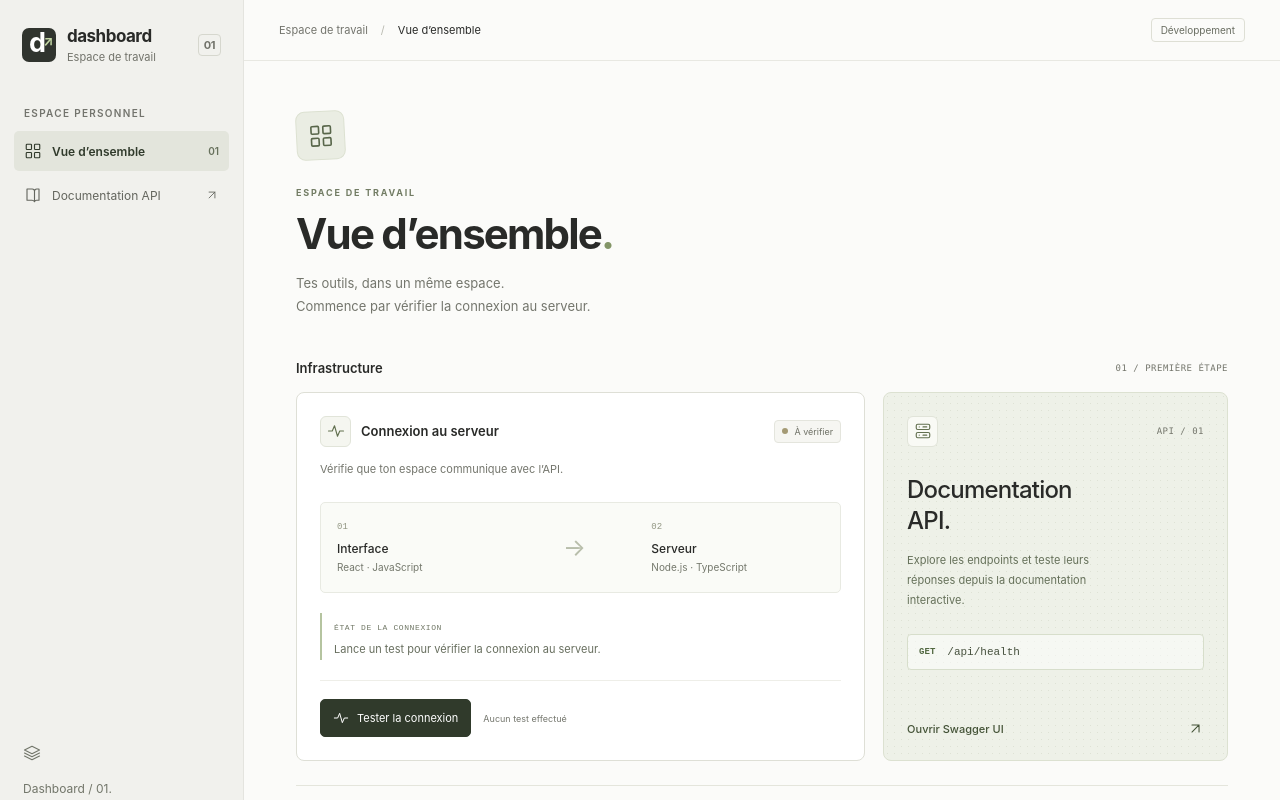
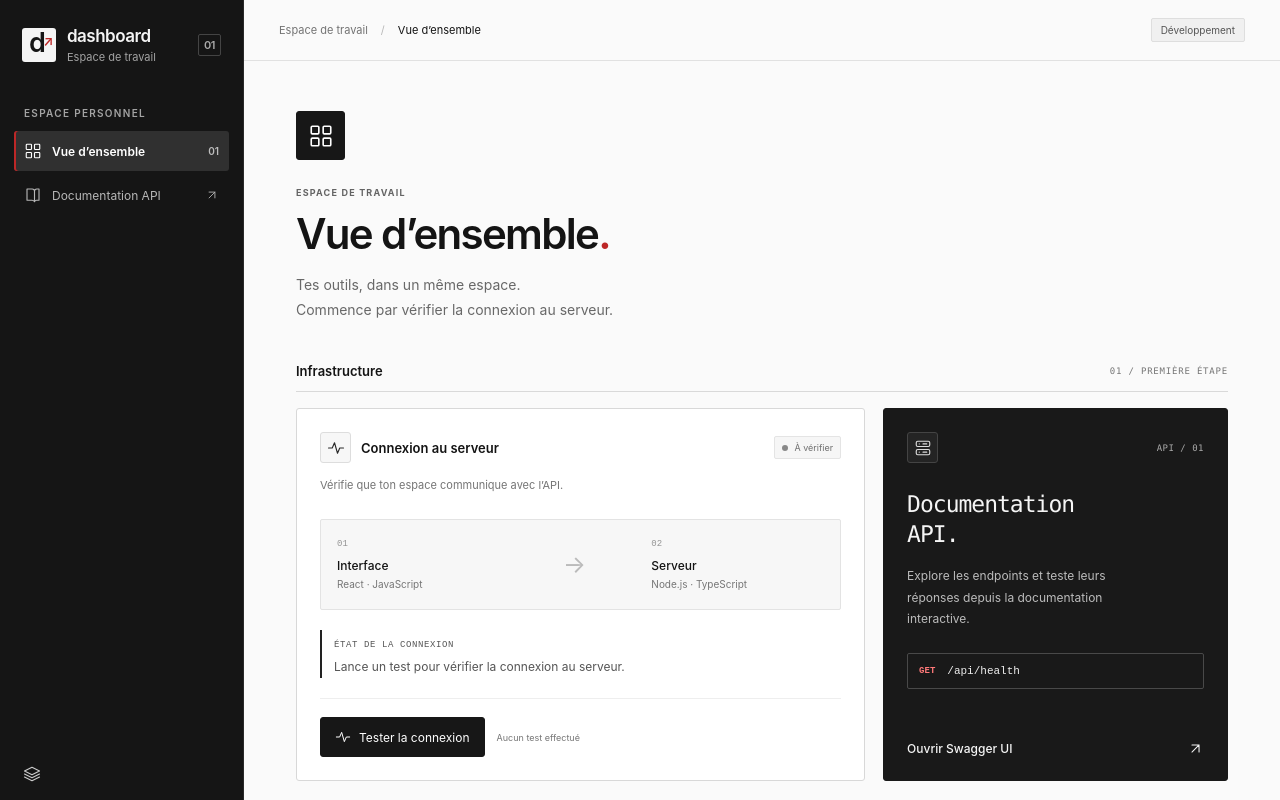
Before and after one commit to Origanire/lumi-dashboard, a React (Vite) app in the folder frontend/: page / in a window 1280 px wide. Shown: the top 800 px of the page. Built offline with nearby package versions, Linux system fonts and the light colour scheme.

Commit message:
Refactor CSS styles for improved visual consistency and accessibility

```diff
--- a/frontend/src/style.css
+++ b/frontend/src/style.css
@@ -1,91 +1,147 @@
-:root { font-family: -apple-system, BlinkMacSystemFont, 'Segoe UI', sans-serif; color: #292a28; background: #fbfbf9; font-synthesis: none; -webkit-font-smoothing: antialiased; }
+:root { font-family: -apple-system, BlinkMacSystemFont, 'Segoe UI', sans-serif; color: #2a2a2a; background: #fbfbfb; font-synthesis: none; -webkit-font-smoothing: antialiased; }
 * { box-sizing: border-box; }
 body { margin: 0; }
 a { color: inherit; text-decoration: none; }
 button { font: inherit; }
 button, a { -webkit-tap-highlight-color: transparent; }
-:focus-visible { outline: 2px solid #58734f; outline-offset: 5px; }
+:focus-visible { outline: 2px solid #6b6b6b; outline-offset: 5px; }
 main:focus { outline: none; }
-.skip-link { position: fixed; top: -60px; left: 16px; z-index: 10; padding: 12px; background: #292a28; color: white; }
+.skip-link { position: fixed; top: -60px; left: 16px; z-index: 10; padding: 12px; background: #2a2a2a; color: white; }
 .skip-link:focus { top: 12px; }
 .workspace { display: flex; min-height: 100vh; }
-.sidebar { width: 244px; flex-shrink: 0; background: #f1f1ed; border-right: 1px solid #e4e4df; padding: 26px 14px 0; display: flex; flex-direction: column; }
+.sidebar { width: 244px; flex-shrink: 0; background: #f1f1f1; border-right: 1px solid #e4e4e4; padding: 26px 14px 0; display: flex; flex-direction: column; }
 .workspace-brand { display: flex; align-items: center; gap: 11px; padding: 0 8px; font-weight: 650; font-size: 17px; letter-spacing: -.5px; }
-.brand-symbol { width: 34px; height: 34px; background: #30342e; color: #fff; border-radius: 7px; font-size: 27px; line-height: 30px; padding-left: 7px; position: relative; }
-.brand-symbol span { font-size: 13px; position: absolute; top: -2px; right: 3px; color: #c3d7a4; }
-.brand-caption { display: block; margin-top: 4px; font-size: 11px; font-weight: 400; letter-spacing: 0; color: #72736b; }
-.workspace-version { margin-left: auto; color: #72736b; font-size: 11px; border: 1px solid #d6d7ce; padding: 3px 5px; border-radius: 4px; }
-.sidebar-section { font-size: 10px; letter-spacing: 1.3px; color: #73746d; margin: 43px 10px 12px; font-weight: 600; }
-.nav-item { display: flex; align-items: center; gap: 10px; font-size: 12px; padding: 11px 10px; margin-bottom: 4px; border-radius: 5px; color: #64665e; }
-.nav-item.active { background: #e3e5dc; color: #303a2b; font-weight: 600; }
-.nav-item:hover { background: #e6e7e0; }
+.brand-symbol { width: 34px; height: 34px; background: #333333; color: #fff; border-radius: 7px; font-size: 27px; line-height: 30px; padding-left: 7px; position: relative; }
+.brand-symbol span { font-size: 13px; position: absolute; top: -2px; right: 3px; color: #cfcfcf; }
+.brand-caption { display: block; margin-top: 4px; font-size: 11px; font-weight: 400; letter-spacing: 0; color: #727272; }
+.workspace-version { margin-left: auto; color: #727272; font-size: 11px; border: 1px solid #d6d6d6; padding: 3px 5px; border-radius: 4px; }
+.sidebar-section { font-size: 10px; letter-spacing: 1.3px; color: #737373; margin: 43px 10px 12px; font-weight: 600; }
+.nav-item { display: flex; align-items: center; gap: 10px; font-size: 12px; padding: 11px 10px; margin-bottom: 4px; border-radius: 5px; color: #656565; }
+.nav-item.active { background: #e4e4e4; color: #373737; font-weight: 600; }
+.nav-item:hover { background: #e6e6e6; }
 .nav-count, .nav-item > svg:last-child:not(:first-child) { margin-left: auto; }
-.nav-count { font-size: 10px; color: #67715c; }
-.sidebar-note { margin: auto 9px 30px; padding-top: 55px; color: #72766a; }
+.nav-count { font-size: 10px; color: #6d6d6d; }
+.sidebar-note { margin: auto 9px 30px; padding-top: 55px; color: #747474; }
 .sidebar-note p { font-size: 12px; line-height: 1.8; }
-.sidebar-note p span { color: #73746d; font-size: 11px; }
-.sidebar-bottom { border-top: 1px solid #ddded6; padding: 18px 5px; display: flex; align-items: center; gap: 7px; font-size: 10px; color: #67695f; }
+.sidebar-note p span { color: #737373; font-size: 11px; }
+.sidebar-bottom { border-top: 1px solid #dddddd; padding: 18px 5px; display: flex; align-items: center; gap: 7px; font-size: 10px; color: #686868; }
 .sidebar-bottom .mono { margin-left: auto; font-size: 9px; }
-.environment-dot, .status-dot { width: 6px; height: 6px; border-radius: 50%; background: #81926e; flex-shrink: 0; }
+.environment-dot, .status-dot { width: 6px; height: 6px; border-radius: 50%; background: #8c8c8c; flex-shrink: 0; }
 .content-area { flex: 1; min-width: 0; }
-.topbar { min-height: 61px; border-bottom: 1px solid #e8e8e2; padding: 0 35px; display: flex; justify-content: space-between; align-items: center; gap: 12px; font-size: 11px; }
-.breadcrumb { color: #73746d; }
-.breadcrumb-separator { margin: 0 13px; color: #b8b9b0; }
-.development-badge { font-size: 10px; color: #696d61; border: 1px solid #dedfd5; border-radius: 4px; padding: 5px 9px; }
+.topbar { min-height: 61px; border-bottom: 1px solid #e8e8e8; padding: 0 35px; display: flex; justify-content: space-between; align-items: center; gap: 12px; font-size: 11px; }
+.breadcrumb { color: #737373; }
+.breadcrumb-separator { margin: 0 13px; color: #b8b8b8; }
+.development-badge { font-size: 10px; color: #6b6b6b; border: 1px solid #dedede; border-radius: 4px; padding: 5px 9px; }
 main { max-width: 1100px; margin: 0 auto; padding: 50px 52px 25px; }
-.page-icon { width: 49px; height: 49px; display: grid; place-items: center; background: #eaede3; border: 1px solid #dce1d1; border-radius: 9px; color: #58664a; margin-bottom: 27px; transform: rotate(-3deg); }
-.eyebrow { font-size: 9px; letter-spacing: 1.8px; color: #727c64; font-weight: 650; margin-bottom: 10px; }
+.page-icon { width: 49px; height: 49px; display: grid; place-items: center; background: #ececec; border: 1px solid #dfdfdf; border-radius: 3px; color: #616161; margin-bottom: 27px; transform: none; }
+.eyebrow { font-size: 9px; letter-spacing: 1.8px; color: #787878; font-weight: 650; margin-bottom: 10px; }
 h1 { font-size: clamp(30px, 4vw, 42px); font-weight: 650; letter-spacing: -1.8px; margin: 0 0 13px; }
-h1 > span { color: #839567; }
-.intro { font-size: 13px; color: #74766d; line-height: 1.8; margin: 0; }
+h1 > span { color: #8e8e8e; }
+.intro { font-size: 13px; color: #757575; line-height: 1.8; margin: 0; }
 .section-heading { margin: 41px 0 16px; display: flex; justify-content: space-between; align-items: center; gap: 15px; }
 h2 { font-size: 13px; font-weight: 600; margin: 0; }
-.mono { font-family: 'SFMono-Regular', Consolas, monospace; font-size: 9px; letter-spacing: .5px; color: #74766c; }
+.mono { font-family: 'SFMono-Regular', Consolas, monospace; font-size: 9px; letter-spacing: .5px; color: #757575; }
 .infrastructure-grid { display: grid; grid-template-columns: minmax(0, 1.65fr) minmax(230px, 1fr); gap: 18px; }
-.connection-panel { border: 1px solid #dedfd6; border-radius: 8px; background: #fff; padding: 23px; }
+.connection-panel { border: 1px solid #dedede; border-radius: 3px; background: #fff; padding: 23px; }
 .panel-heading { display: flex; gap: 10px; align-items: center; flex-wrap: wrap; }
-.icon-box { width: 31px; height: 31px; border: 1px solid #e1e4d9; background: #f5f6f0; border-radius: 6px; color: #62704f; display: grid; place-items: center; }
+.icon-box { width: 31px; height: 31px; border: 1px solid #e3e3e3; background: #f5f5f5; border-radius: 6px; color: #6b6b6b; display: grid; place-items: center; }
 h3 { font-size: 13px; font-weight: 600; margin: 0; }
-.connection-badge { margin-left: auto; display: flex; gap: 6px; align-items: center; font-size: 9px; border: 1px solid #e4e5dd; background: #f6f6f2; padding: 5px 7px; border-radius: 4px; white-space: nowrap; color: #6e7065; }
-.connection-badge.idle .status-dot, .connection-badge.pending .status-dot { background: #a49a74; }
-.connection-badge.success { color: #44613a; background: #f1f5eb; border-color: #d8e5cb; }
-.connection-badge.error { color: #9b3d33; background: #fff1ee; border-color: #f0d7d1; }
-.connection-badge.error .status-dot { background: #b34d42; }
-.panel-description { font-size: 11px; color: #74766d; margin: 14px 0 24px; line-height: 1.6; }
-.connection-flow { display: flex; align-items: center; padding: 19px 16px; background: #fafbf7; border: 1px solid #e8eae2; border-radius: 5px; }
+.connection-badge { margin-left: auto; display: flex; gap: 6px; align-items: center; font-size: 9px; border: 1px solid #e4e4e4; background: #f6f6f6; padding: 5px 7px; border-radius: 4px; white-space: nowrap; color: #6f6f6f; }
+.connection-badge.idle .status-dot, .connection-badge.pending .status-dot { background: #999999; }
+.connection-badge.success { color: #585858; background: #f3f3f3; border-color: #e0e0e0; }
+.connection-badge.error { color: #505050; background: #f4f4f4; border-color: #dcdcdc; }
+.connection-badge.error .status-dot { background: #626262; }
+.panel-description { font-size: 11px; color: #757575; margin: 14px 0 24px; line-height: 1.6; }
+.connection-flow { display: flex; align-items: center; padding: 19px 16px; background: #fafafa; border: 1px solid #e9e9e9; border-radius: 5px; }
 .connection-flow > div { display: flex; flex-direction: column; gap: 5px; flex: 1; }
-.flow-marker { font-family: monospace; font-size: 9px; color: #929783; margin-bottom: 4px; }
+.flow-marker { font-family: monospace; font-size: 9px; color: #949494; margin-bottom: 4px; }
 .connection-flow strong { font-size: 12px; font-weight: 550; }
-.connection-flow div > span:last-child { font-size: 10px; color: #74786c; }
-.flow-line { flex: .75; text-align: center; margin-right: 12px; color: #b8beab; font-size: 24px; }
-.flow-line.connected { color: #6b8a51; }
-.response-box { margin: 20px 0; border-left: 2px solid #b5c4a0; padding: 1px 0 1px 12px; }
-.response-label { font-family: monospace; letter-spacing: .6px; color: #707765; font-size: 8px; }
-.response-box p { font-size: 11px; color: #686f5f; line-height: 1.7; margin: 6px 0 0; }
-.response-box.error { border-color: #b34d42; }
-.response-box.error p { color: #9b3d33; }
-.panel-actions { display: flex; align-items: center; flex-wrap: wrap; gap: 12px; border-top: 1px solid #eeeee8; padding-top: 18px; }
-button { display: inline-flex; align-items: center; gap: 8px; border: 1px solid #303a2b; background: #303a2b; color: #fff; font-size: 11px; padding: 10px 12px; border-radius: 5px; cursor: pointer; transition: background .15s; }
-button:hover { background: #47533f; }
+.connection-flow div > span:last-child { font-size: 10px; color: #767676; }
+.flow-line { flex: .75; text-align: center; margin-right: 12px; color: #bbbbbb; font-size: 24px; }
+.flow-line.connected { color: #7f7f7f; }
+.response-box { margin: 20px 0; border-left: 2px solid #bebebe; padding: 1px 0 1px 12px; }
+.response-label { font-family: monospace; letter-spacing: .6px; color: #747474; font-size: 8px; }
+.response-box p { font-size: 11px; color: #6c6c6c; line-height: 1.7; margin: 6px 0 0; }
+.response-box.error { border-color: #626262; }
+.response-box.error p { color: #505050; }
+.panel-actions { display: flex; align-items: center; flex-wrap: wrap; gap: 12px; border-top: 1px solid #eeeeee; padding-top: 18px; }
+button { display: inline-flex; align-items: center; gap: 8px; border: 1px solid #373737; background: #373737; color: #fff; font-size: 11px; padding: 10px 12px; border-radius: 5px; cursor: pointer; transition: background .15s; }
+button:hover { background: #4f4f4f; }
 button:disabled { opacity: .65; cursor: wait; }
-.last-check { color: #74766d; font-size: 9px; }
-.api-panel { border: 1px solid #dce1d1; border-radius: 8px; padding: 23px; background-color: #eef1e8; background-image: radial-gradient(#82916c26 .65px, transparent .65px); background-size: 7px 7px; display: flex; flex-direction: column; }
+.last-check { color: #757575; font-size: 9px; }
+.api-panel { border: 1px solid #dfdfdf; border-radius: 3px; padding: 23px; background-color: #f0f0f0; background-image: radial-gradient(#8b8b8b26 .65px, transparent .65px); background-size: 7px 7px; display: flex; flex-direction: column; }
 .api-panel-top { display: flex; justify-content: space-between; align-items: center; margin-bottom: 27px; }
-.api-panel-top .icon-box { background: #f9faf5; }
+.api-panel-top .icon-box { background: #f9f9f9; }
 .api-panel h3 { font-size: 24px; letter-spacing: -.8px; line-height: 1.3; font-weight: 550; }
-.api-panel p { font-size: 11px; color: #657059; line-height: 1.8; max-width: 230px; margin: 15px 0 23px; }
-.endpoint { background: #ffffff80; border: 1px solid #d7decb; padding: 11px; border-radius: 4px; display: flex; align-items: center; gap: 12px; }
-.endpoint span { font-family: monospace; font-size: 9px; color: #526841; font-weight: 700; }
-.endpoint code { font-size: 11px; color: #47513e; }
-.documentation-link { margin-top: auto; padding-top: 22px; display: flex; justify-content: space-between; align-items: center; font-size: 11px; font-weight: 550; color: #435236; }
+.api-panel p { font-size: 11px; color: #6c6c6c; line-height: 1.8; max-width: 230px; margin: 15px 0 23px; }
+.endpoint { background: #ffffff80; border: 1px solid #dbdbdb; padding: 11px; border-radius: 4px; display: flex; align-items: center; gap: 12px; }
+.endpoint span { font-family: monospace; font-size: 9px; color: #616161; font-weight: 700; }
+.endpoint code { font-size: 11px; color: #4e4e4e; }
+.documentation-link { margin-top: auto; padding-top: 22px; display: flex; justify-content: space-between; align-items: center; font-size: 11px; font-weight: 550; color: #4d4d4d; }
 .documentation-link:hover { text-decoration: underline; }
-.next-section { margin-top: 24px; border-top: 1px solid #e4e5dc; border-bottom: 1px solid #e4e5dc; padding: 22px 0; display: flex; align-items: center; gap: 17px; }
-.next-number { border: 1px solid #dedfd6; border-radius: 5px; padding: 9px; }
+.next-section { margin-top: 24px; border-top: 1px solid #e4e4e4; border-bottom: 1px solid #e4e4e4; padding: 22px 0; display: flex; align-items: center; gap: 17px; }
+.next-number { border: 1px solid #dedede; border-radius: 5px; padding: 9px; }
 .next-section h2 { font-size: 12px; }
-.next-section p { color: #74766d; font-size: 11px; line-height: 1.6; margin: 5px 0 0; }
-.planned-badge { margin-left: auto; font-size: 9px; color: #74766d; background: #efefea; padding: 5px 8px; border-radius: 4px; white-space: nowrap; }
-.page-footer { display: flex; justify-content: space-between; gap: 16px; margin-top: 30px; color: #7b7d72; font-size: 9px; }
+.next-section p { color: #757575; font-size: 11px; line-height: 1.6; margin: 5px 0 0; }
+.planned-badge { margin-left: auto; font-size: 9px; color: #757575; background: #efefef; padding: 5px 8px; border-radius: 4px; white-space: nowrap; }
+.page-footer { display: flex; justify-content: space-between; gap: 16px; margin-top: 30px; color: #7c7c7c; font-size: 9px; }
+/* Direction graphique : surfaces noires, papier blanc et accent signal. */
+:root { --ink: #141414; --paper: #fafafa; --signal: #bd2727; color: var(--ink); background: var(--paper); }
+:focus-visible { outline-color: var(--signal); }
+.sidebar { background: #151515; border-color: #292929; color: #f4f4f4; }
+.workspace-brand { font-weight: 600; }
+.brand-symbol { background: #f5f5f5; color: #151515; border-radius: 3px; }
+.brand-symbol span { color: var(--signal); }
+.brand-caption, .sidebar-section { color: #a3a3a3; }
+.workspace-version { color: #aaa; border-color: #444; border-radius: 2px; }
+.nav-item { color: #b7b7b7; border-radius: 3px; font-size: 12px; }
+.nav-item.active { background: #303030; color: #fff; box-shadow: inset 2px 0 var(--signal); }
+.nav-item:hover { background: #292929; color: #fff; }
+.nav-count { color: #bdbdbd; }
+.sidebar-note { color: #ccc; }
+.sidebar-note p span { color: #a3a3a3; }
+.sidebar-bottom { color: #aaa; border-color: #333; }
+.sidebar-bottom .mono { color: #aaa; }
+.environment-dot { background: #ce3535; }
+.topbar { background: #fafafa; border-color: #e1e1e1; }
+.development-badge { border-radius: 2px; color: #555; background: #f0f0f0; }
+.page-icon { background: #171717; color: #fff; border-color: #171717; border-radius: 3px; }
+.eyebrow { color: #646464; letter-spacing: 1.2px; }
+h1 { font-weight: 600; letter-spacing: -1.7px; }
+h1 > span { color: var(--signal); }
+.intro { font-size: 14px; color: #686868; }
+.section-heading { padding-bottom: 12px; border-bottom: 1px solid #d9d9d9; }
+.section-heading .mono { letter-spacing: .8px; }
+.connection-panel { border-color: #d8d8d8; }
+.icon-box { background: #f7f7f7; color: #292929; border-color: #ddd; border-radius: 3px; }
+.connection-badge { border-radius: 2px; }
+.connection-badge.idle .status-dot, .connection-badge.pending .status-dot { background: #888; }
+.connection-badge.success { color: #fff; background: #222; border-color: #222; }
+.connection-badge.success .status-dot { background: #fff; }
+.connection-badge.error { color: #a32121; background: #fff3f3; border-color: #e9caca; }
+.connection-badge.error .status-dot { background: var(--signal); }
+.connection-flow { background: #f7f7f7; border-color: #e3e3e3; border-radius: 2px; }
+.flow-line.connected { color: #171717; }
+.response-box { border-color: #222; }
+.response-label { font-size: 9px; color: #555; }
+.response-box p { font-size: 12px; color: #555; }
+.response-box.error { border-color: var(--signal); }
+.response-box.error p { color: #a32121; }
+button { background: #171717; border-color: #171717; border-radius: 3px; font-size: 12px; padding: 11px 14px; }
+button:hover { background: #353535; }
+.api-panel { background-color: #191919; background-image: radial-gradient(#ffffff12 .7px, transparent .7px); background-size: 6px 6px; border-color: #191919; color: #f5f5f5; }
+.api-panel-top .icon-box { color: #ddd; background: #242424; border-color: #444; }
+.api-panel-top .mono { color: #aaa; }
+.api-panel h3 { font-family: 'SFMono-Regular', Consolas, monospace; font-size: 23px; font-weight: 400; letter-spacing: -1px; }
+.api-panel p { color: #bcbcbc; font-size: 12px; }
+.endpoint { background: #191919; border-color: #494949; border-radius: 2px; }
+.endpoint span { color: #ff7979; }
+.endpoint code { color: #eee; }
+.documentation-link { color: #f5f5f5; font-size: 12px; }
+.documentation-link:hover { color: #ff7979; }
+.next-number { border-radius: 2px; color: #444; }
+.planned-badge { border-radius: 2px; }
 @media (min-width: 1500px) { main { padding-top: 75px; } }
 @media (max-width: 1100px) { main { padding: 35px 28px 25px; } .sidebar { width: 215px; } .infrastructure-grid { grid-template-columns: 1fr; } .api-panel { display: grid; grid-template-columns: 1fr 1fr; gap: 0 25px; } .api-panel-top { grid-column: 1 / -1; margin-bottom: 15px; } .api-panel p { margin-top: 0; } .documentation-link { padding-top: 15px; } }
-@media (max-width: 700px) { .workspace { flex-direction: column; } .sidebar { width: 100%; padding: 17px; border-right: 0; border-bottom: 1px solid #dedfd6; } .sidebar-section, .sidebar-note, .sidebar-bottom { display: none; } .workspace-brand { padding: 0; } nav { display: flex; gap: 8px; margin-top: 18px; flex-wrap: wrap; } .nav-item { margin-bottom: 0; } .nav-count { display: none; } .topbar { padding: 0 20px; min-height: 52px; font-size: 10px; } main { padding: 28px 20px 22px; } .page-icon { margin-bottom: 20px; } .section-heading { margin-top: 30px; } .section-heading .mono { font-size: 8px; } .connection-panel, .api-panel { padding: 18px; } .api-panel { display: flex; } .api-panel p { margin-top: 14px; max-width: none; } .api-panel h3 br { display: none; } .next-section { gap: 11px; } .page-footer .mono { font-size: 8px; } }
+@media (max-width: 700px) { .workspace { flex-direction: column; } .sidebar { width: 100%; padding: 17px; border-right: 0; border-bottom: 1px solid #dedede; } .sidebar-section, .sidebar-note, .sidebar-bottom { display: none; } .workspace-brand { padding: 0; } nav { display: flex; gap: 8px; margin-top: 18px; flex-wrap: wrap; } .nav-item { margin-bottom: 0; } .nav-count { display: none; } .topbar { padding: 0 20px; min-height: 52px; font-size: 10px; } main { padding: 28px 20px 22px; } .page-icon { margin-bottom: 20px; } .section-heading { margin-top: 30px; } .section-heading .mono { font-size: 8px; } .connection-panel, .api-panel { padding: 18px; } .api-panel { display: flex; } .api-panel p { margin-top: 14px; max-width: none; } .api-panel h3 br { display: none; } .next-section { gap: 11px; } .page-footer .mono { font-size: 8px; } }
 @media (prefers-reduced-motion: reduce) { button { transition: none; } }
```
